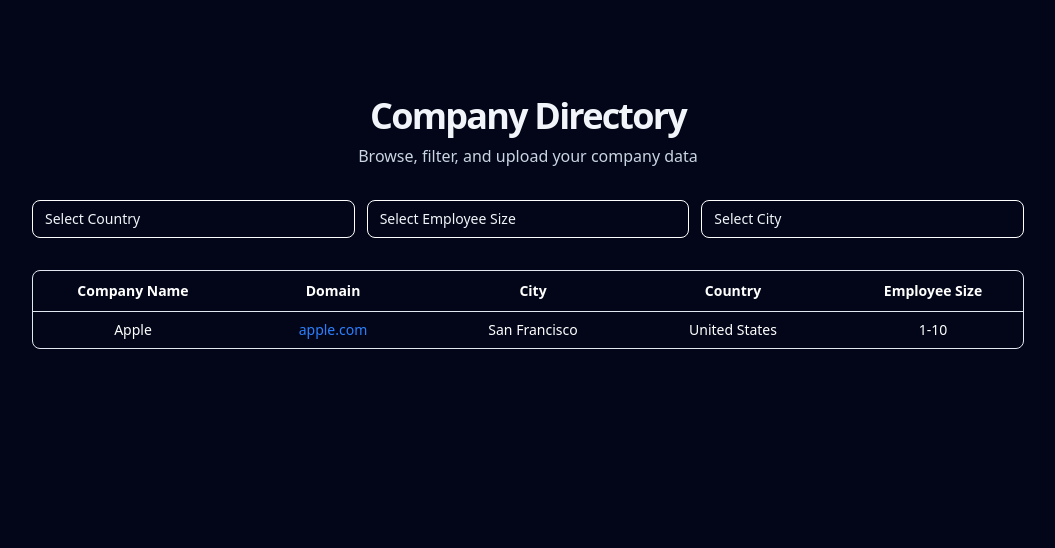
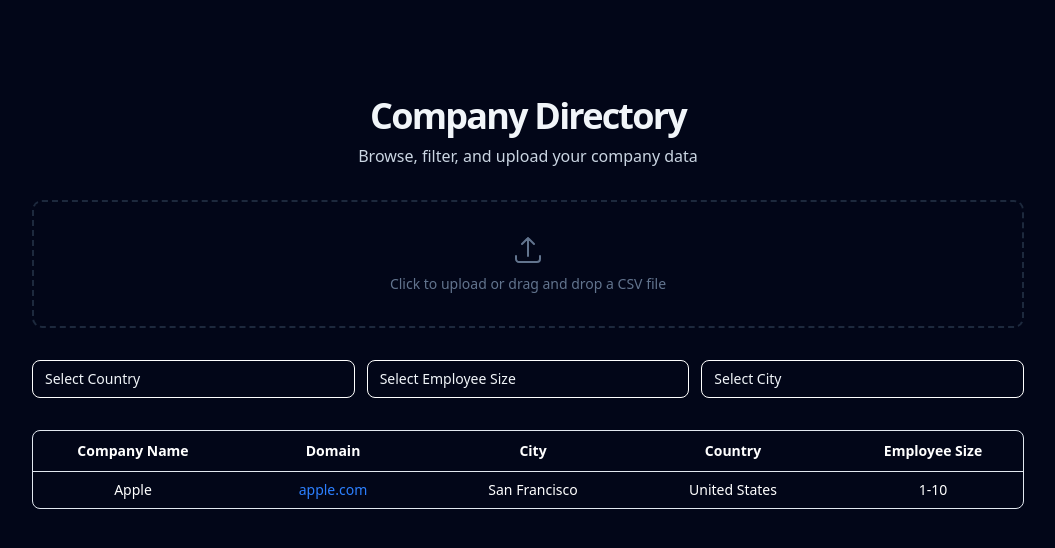
Before and after one commit to alexjackhughes/throxy, a Next.js app: page / in a window 1280 px wide. Shown: the top 548 px of the page, without its empty margins (112-1167 px from the left). Built offline with nearby package versions, Linux system fonts and the light colour scheme.

Commit message:
Add file upload component
fix

```diff
--- a/app/page.tsx
+++ b/app/page.tsx
@@ -3,6 +3,7 @@ import { Metadata } from "next";
 import { PageHeader } from "@/components/PageHeader";
 import CompaniesFilters from "@/app/components/CompaniesFilters";
 import CompaniesTable from "./components/CompaniesTable";
+import UploadFile from "@/components/UploadFile";
 
 export const metadata: Metadata = {
   title: "Throxy",
@@ -16,6 +17,7 @@ export default function Home() {
           title="Company Directory"
           description="Browse, filter, and upload your company data"
         />
+        <UploadFile />
         <CompaniesFilters />
         <CompaniesTable />
       </div>
--- /dev/null
+++ b/components/UploadFile.tsx
@@ -0,0 +1,92 @@
+"use client";
+
+import React, { useCallback, useState } from "react";
+import { ArrowUpTrayIcon } from "@heroicons/react/24/outline";
+
+interface UploadFileProps {
+  onFileUpload?: (content: string) => void;
+}
+
+const UploadFile: React.FC<UploadFileProps> = ({ onFileUpload = () => {} }) => {
+  const [isDragging, setIsDragging] = useState(false);
+  const [error, setError] = useState<string | null>(null);
+
+  const handleFile = useCallback(
+    async (file: File) => {
+      if (file.type !== "text/csv" && !file.name.endsWith(".csv")) {
+        setError("Please upload a CSV file");
+        return;
+      }
+
+      try {
+        const text = await file.text();
+        onFileUpload(text); // TODO: The parsed text needs to be sent to the API
+        setError(null);
+      } catch (err) {
+        setError("Error reading file");
+        console.error(err);
+      }
+    },
+    [onFileUpload]
+  );
+
+  const onDrop = useCallback(
+    (e: React.DragEvent<HTMLDivElement>) => {
+      e.preventDefault();
+      setIsDragging(false);
+
+      if (e.dataTransfer.files.length) {
+        handleFile(e.dataTransfer.files[0]);
+      }
+    },
+    [handleFile]
+  );
+
+  const onDragOver = useCallback((e: React.DragEvent<HTMLDivElement>) => {
+    e.preventDefault();
+    setIsDragging(true);
+  }, []);
+
+  const onDragLeave = useCallback((e: React.DragEvent<HTMLDivElement>) => {
+    e.preventDefault();
+    setIsDragging(false);
+  }, []);
+
+  const onFileChange = useCallback(
+    (e: React.ChangeEvent<HTMLInputElement>) => {
+      if (e.target.files?.length) {
+        handleFile(e.target.files[0]);
+      }
+    },
+    [handleFile]
+  );
+
+  return (
+    <div className="flex flex-col items-center">
+      <div
+        className={`relative flex flex-col items-center justify-center w-full p-8 border-2 border-dashed rounded-lg cursor-pointer transition-colors ${
+          isDragging
+            ? "border-blue-500 bg-slate-800"
+            : "border-slate-800 hover:border-blue-500"
+        }`}
+        onDrop={onDrop}
+        onDragOver={onDragOver}
+        onDragLeave={onDragLeave}
+      >
+        <input
+          type="file"
+          accept=".csv"
+          className="absolute inset-0 w-full h-full opacity-0 cursor-pointer"
+          onChange={onFileChange}
+        />
+        <ArrowUpTrayIcon className="w-8 h-8 text-slate-500 mb-2" />
+        <p className="text-sm text-slate-500">
+          Click to upload or drag and drop a CSV file
+        </p>
+      </div>
+      {error && <p className="mt-2 text-sm text-red-600">{error}</p>}
+    </div>
+  );
+};
+
+export default UploadFile;
--- a/package.json
+++ b/package.json
@@ -9,6 +9,7 @@
     "lint": "next lint"
   },
   "dependencies": {
+    "@heroicons/react": "^2.2.0",
     "class-variance-authority": "^0.7.1",
     "clsx": "^2.1.1",
     "lucide-react": "^0.518.0",
```
Also changed, not shown: 1 other file (tests, documents, lock files or other folders).
